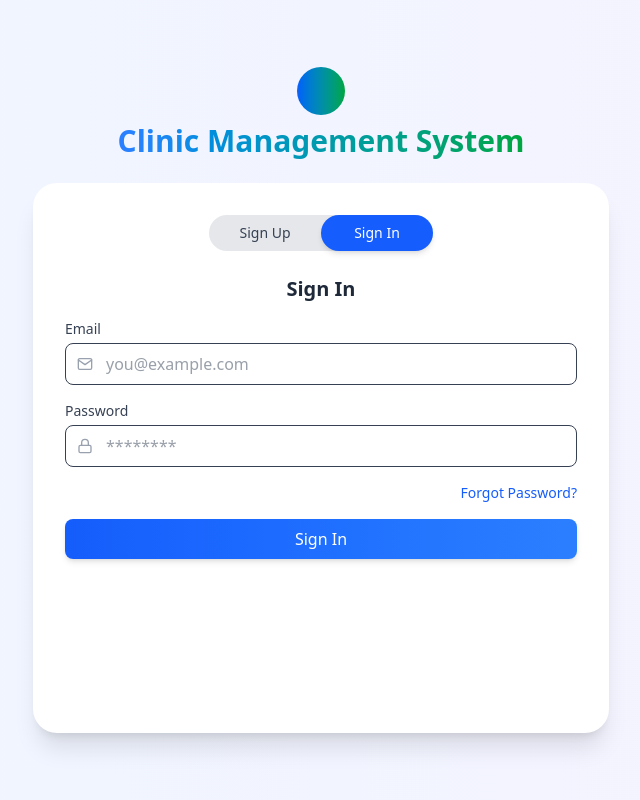
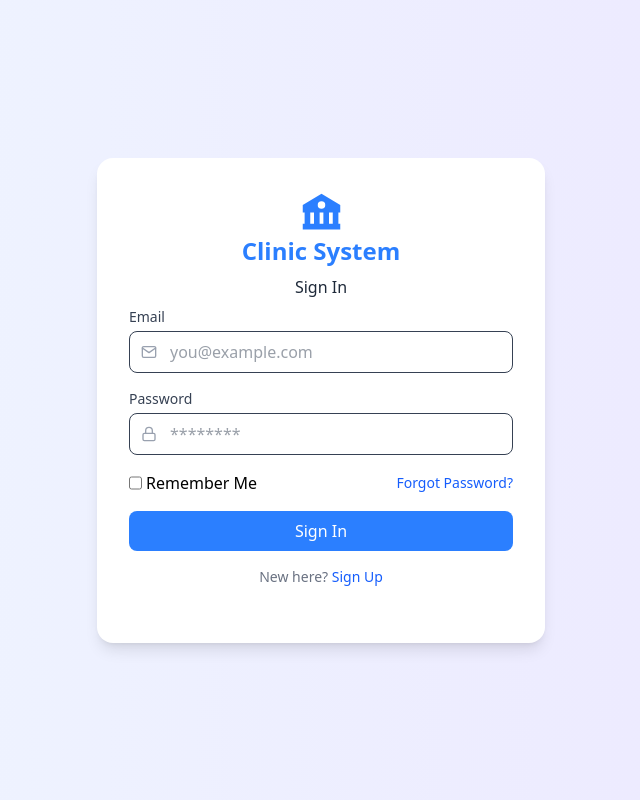
Before and after one commit to SherinNXLT/clinic-management-system-frontend, a React (Vite) app: page / in a window 1280 px wide. Shown: the whole page, without its empty margins (319-959 px from the left). Built offline with nearby package versions, Linux system fonts and the light colour scheme.

Commit message:
redesign the login page

```diff
--- a/src/components/ui/landing_page/Login.tsx
+++ b/src/components/ui/landing_page/Login.tsx
@@ -3,20 +3,11 @@ import CommonInput from "../../common/CommonInput";
 import { FiLock, FiMail } from "react-icons/fi";
 import { validateSignIn } from "../../../utils/Validation";
 import { useNavigate } from "react-router-dom";
-import { BsBank2 } from "react-icons/bs";
-import { FaUser } from "react-icons/fa";
-
+import { BiSolidBank } from "react-icons/bi";
 type CredentialInfo = {
     email: string;
     password: string;
 };
-
-type SignUpInfo = {
-    email: string;
-    clinic_name: string;
-    password: string;
-    c_password: string;
-}
 
 const Login = () => {
     const navigate = useNavigate();
@@ -25,17 +16,8 @@ const Login = () => {
         email: "",
         password: "",
     });
-
-    const [signUpInfo, setSignUpdInfo] = useState<SignUpInfo>({
-        email: "",
-        clinic_name: "",
-        password: "",
-        c_password: "",
-    })
-
     const [errors, setErrors] = useState<{ email?: string; password?: string }>({});
     const [loginError, setLoginError] = useState<string>("");
-    const [isLogin, setIsLogin] = useState<boolean>(true);
 
 
 
@@ -60,153 +42,87 @@ const Login = () => {
         }
     };
 
+    const handleSignUp = () => {
+        console.log("Redirect to Sign Up page");
+    };
     return (
-        <div className="w-full h-screen flex flex-col justify-center items-center bg-gradient-to-r from-blue-50 to-violet-50 p-5">
-            {/* Heading */}
-            <div className="flex flex-col items-center mb-6">
-                <div
-                    className={`w-12 h-12 mb-2 transition-all duration-1000 ${isLogin ? "bg-gradient-to-r from-blue-600 to-green-600" : "bg-gradient-to-r from-green-600 to-blue-500"
-                        } text-transparent rounded-full flex items-center justify-center`}
-                >
-                    <BsBank2 size={50} className="fill-current" />
+        <div className="w-full h-screen flex justify-center items-center bg-gradient-to-r from-blue-50 to-violet-400/20 p-5">
+            <div className="w-full max-w-md p-8 rounded-2xl bg-white shadow-lg">
+                {/* Heading */}
+                <div className="flex flex-col justify-center items-center">
+                    <BiSolidBank size={45} className="text-blue-500" />
+                    <h2 className="text-2xl font-bold text-blue-500 text-center mb-2">Clinic System</h2>
+                    <h2 className="text-mdfont-semibold text-gray-800 text-center mb-2">Sign In</h2>
                 </div>
-                <h2 className={`text-2xl md:text-3xl font-bold text-center bg-clip-text text-transparent bg-gradient-to-r  from-blue-500 to-green-600`}>
-                    Clinic Management System
-                </h2>
-            </div>
-            <div className="relative w-full max-w-xl p-8 rounded-3xl bg-white shadow-xl overflow-hidden transition-all duration-700 ease-in-out h-[550px]">
 
-                {/* Toggle Button */}
-                <div className="flex justify-center ">
-                    <div className="flex bg-gray-200 rounded-full w-56 relative">
-                        {/* Sliding Indicator */}
-                        <div
-                            className={`absolute  top-0 left-0 w-1/2 h-full  rounded-full shadow-md transition-all duration-300 ${isLogin ? "translate-x-full bg-blue-600" : "bg-green-600"
-                                }`}
-                        ></div>
 
-                        {/* Buttons */}
-                        <button
-                            onClick={() => setIsLogin(false)}
-                            className={`w-1/2 py-2 text-sm font-medium rounded-full z-50 cursor-pointer transition-colors duration-300 ${!isLogin ? "text-white" : "text-gray-700"
-                                }`}
-                        >
-                            Sign Up
-                        </button>
-                        <button
-                            onClick={() => setIsLogin(true)}
-                            className={`w-1/2 py-2 text-sm font-medium rounded-full z-50 cursor-pointer transition-colors duration-300 ${isLogin ? "text-white" : "text-gray-700"
-                                }`}
-                        >
-                            Sign In
-                        </button>
-                    </div>
-                </div>
-                {/* Sign In Form */}
-                <form
-                    onSubmit={handleSignIn}
-                    autoComplete="off"
-                    className={`absolute top-15 p-8 left-0 w-full transition-all duration-700 ease-in-out ${isLogin ? "translate-x-0 opacity-100 z-1" : "translate-x-full opacity-0 z-0"
-                        } space-y-4`}
-                >
-                    <h2 className="text-xl font-bold text-gray-800 text-center mb-4">Sign In</h2>
+                {/* Form */}
+                <form onSubmit={handleSignIn} autoComplete="off" className="space-y-4">
+                    {/* Email */}
                     <CommonInput
                         label="Email"
                         type="email"
                         value={credentialInfo.email}
                         placeholder="you@example.com"
-                        onChange={(e) => {
-                            setCredentialInfo({ ...credentialInfo, email: e.target.value });
-                            setLoginError("");
-                        }}
+                        onChange={(e) => { setCredentialInfo({ ...credentialInfo, email: e.target.value }), setLoginError("")}}
                         required
-                        icon={<FiMail />}
-                        error={errors.email}
+                        icon={<FiMail />} // 👈 email icon
+                        error={errors.email} // 👈🏻 error message Email
                     />
+
+                    {/* Password */}
                     <CommonInput
                         label="Password"
                         type="password"
                         value={credentialInfo.password}
                         placeholder="********"
                         autoComplete="new-password"
-                        onChange={(e) => {
-                            setCredentialInfo({ ...credentialInfo, password: e.target.value });
-                            setLoginError("");
-                        }}
+                        onChange={(e) =>{setCredentialInfo({ ...credentialInfo, password: e.target.value }), setLoginError("")}}
                         required
-                        icon={<FiLock />}
-                        error={errors.password}
+                        icon={<FiLock />} // 👈 lock icon
+                        error={errors.password} // 👈🏻 error message Password
                     />
 
-                    <div className="flex justify-end">
-                        <button type="button" className="text-sm text-blue-600 hover:underline">
+                    {/* Forgot password */}
+                    <div className="flex justify-between">
+                        <div className="flex gap-1">
+                            <input type="checkbox" id="remember" className="accent-blue-500" />
+                            <label htmlFor="remember">Remember Me</label>
+                        </div>
+                        <button
+                            type="button"
+                            className="text-sm cursor-pointer text-blue-600 hover:underline active:scale-x-95"
+                        >
                             Forgot Password?
                         </button>
                     </div>
-                    {loginError && <p className="text-sm text-red-500 text-center">{loginError}</p>}
+
+                    {loginError && (
+                        <p className="text-sm text-red-500 text-center mb-2">
+                            {loginError}
+                        </p>
+                    )}
+
+                    {/* Submit button */}
                     <button
                         type="submit"
-                        className="w-full bg-gradient-to-r from-blue-600 to-blue-500 text-white py-2 rounded-lg font-medium shadow-md hover:scale-105 transition transform"
+                        className="w-full cursor-pointer bg-blue-500 text-white py-2 rounded-lg font-medium hover:bg-blue-700 transition"
                     >
                         Sign In
                     </button>
+                    <p className="text-gray-500 text-center text-sm mb-6">
+                    New here?{" "}
+                    <span
+                        className="text-blue-600 cursor-pointer font-medium active:scale-x-95 hover:underline"
+                        onClick={handleSignUp}
+                    >
+                        Sign Up
+                    </span>
+                </p>
                 </form>
 
-                {/* Sign Up Form */}
-                <form
-                    autoComplete="off"
-                    className={`absolute top-15 p-8 left-0 w-full transition-all duration-700 ease-in-out ${!isLogin ? "translate-x-0 opacity-100 z-20" : "-translate-x-full opacity-0 z-0"
-                        } space-y-4`}
-                >
-                    <h2 className="text-xl font-bold text-gray-800 text-center mb-4">Sign Up</h2>
-                    <CommonInput
-                        label="Clinic Name"
-                        type="text"
-                        value={signUpInfo.clinic_name}
-                        placeholder="Sample Clinic"
-                        onChange={(e) => setSignUpdInfo({ ...signUpInfo, clinic_name: e.target.value })}
-                        required
-                        icon={<FaUser />}
-                    />
-                    <CommonInput
-                        label="Email"
-                        type="email"
-                        value={signUpInfo.email}
-                        placeholder="you@example.com"
-                        onChange={(e) => setSignUpdInfo({ ...signUpInfo, email: e.target.value })}
-                        required
-                        icon={<FiMail />}
-                    />
-                    <CommonInput
-                        label="Password"
-                        type="password"
-                        value={signUpInfo.password}
-                        placeholder="********"
-                        onChange={(e) => setSignUpdInfo({ ...signUpInfo, password: e.target.value })}
-                        required
-                        icon={<FiLock />}
-                    />
-                    <CommonInput
-                        label="Confirm Password"
-                        type="password"
-                        value={signUpInfo.c_password}
-                        placeholder="********"
-                        autoComplete="new-password"
-                        onChange={(e) => setSignUpdInfo({ ...signUpInfo, c_password: e.target.value })}
-                        required
-                        icon={<FiLock />}
-                    />
-                    <button
-                        type="submit"
-                        className="w-full bg-gradient-to-r from-green-600 to-green-500 text-white py-2 rounded-lg font-medium shadow-md hover:scale-105 transition transform"
-                    >
-                        Sign Up
-                    </button>
-                </form>
+
             </div>
-
-
-
         </div>
     )
 }
```
